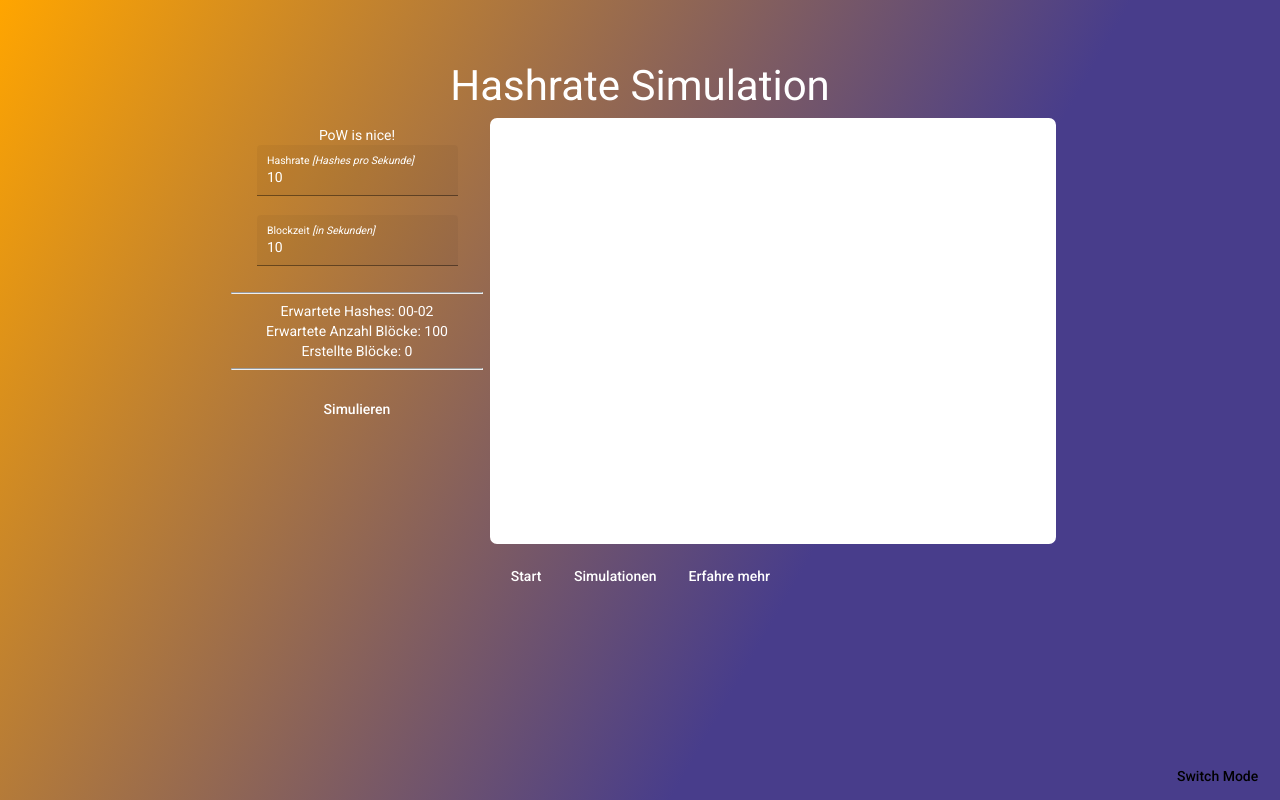
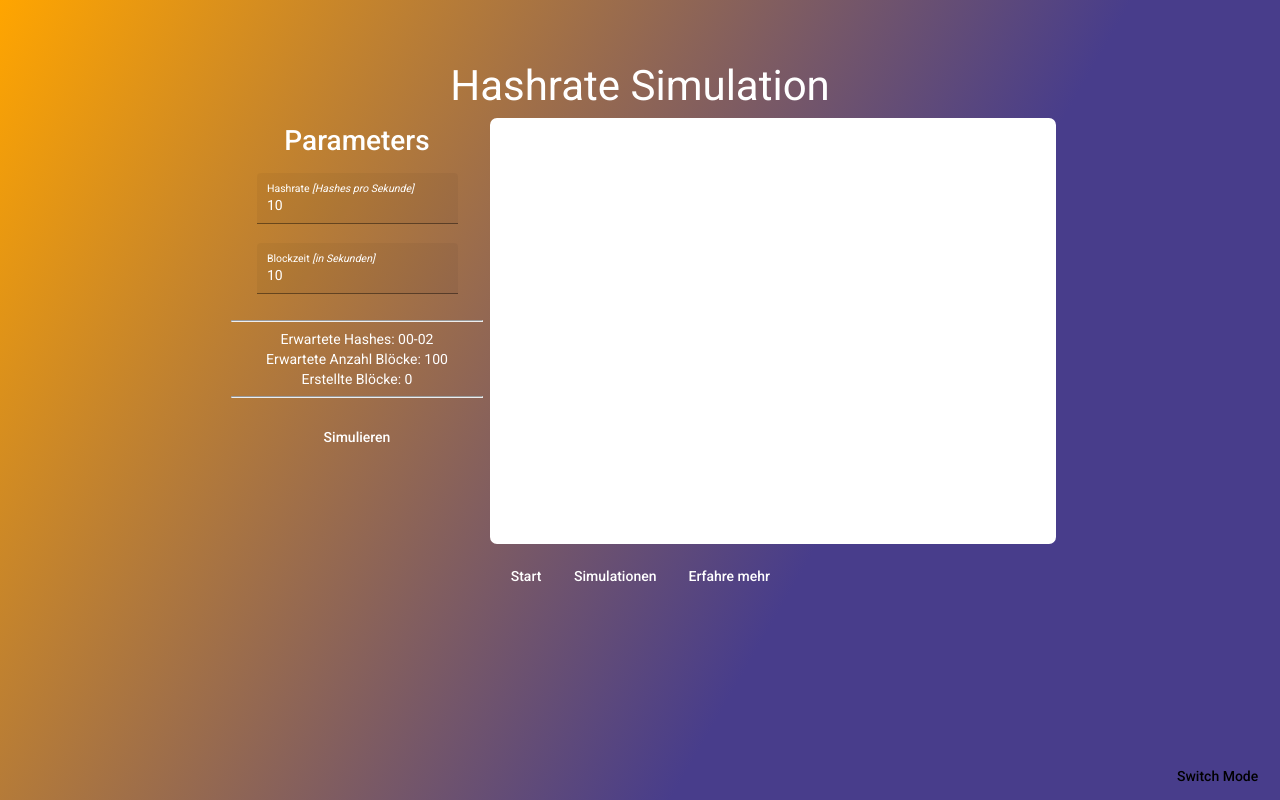
Before and after one commit to MyKaez/btc-playground, an Angular app: page /simple-pow in a window 1280 px wide. Built offline with nearby package versions, Linux system fonts and the light colour scheme.

Commit message:
added picture for hashrate simulation

```diff
--- a/src/app/simple-view/pow/pow.component.html
+++ b/src/app/simple-view/pow/pow.component.html
@@ -2,7 +2,7 @@
     <h1>Hashrate Simulation</h1>
     <div class="items">
         <div class="text">
-            PoW is nice!
+            <h2>Parameters</h2>
 
             <mat-form-field appearance="fill">
                 <mat-label class="input">Hashrate <i>[Hashes pro Sekunde]</i></mat-label>
--- a/src/app/simple-view/simulations/simulations.component.html
+++ b/src/app/simple-view/simulations/simulations.component.html
@@ -2,7 +2,7 @@
     <h1>Simulationen</h1>
     <div class="items">
         <mat-card (click)="navigateTo('pow')">
-            <img src="assets/SimulierteWelt_seite1.png" />
+            <img src="assets/Miner_seite2.png" />
             <h2>Hashrate</h2>
             <p>
                 Fixes this... Determinismus / Vorhersehbarkeit
```
Also changed, not shown: 1 other file (tests, documents, lock files or other folders).
